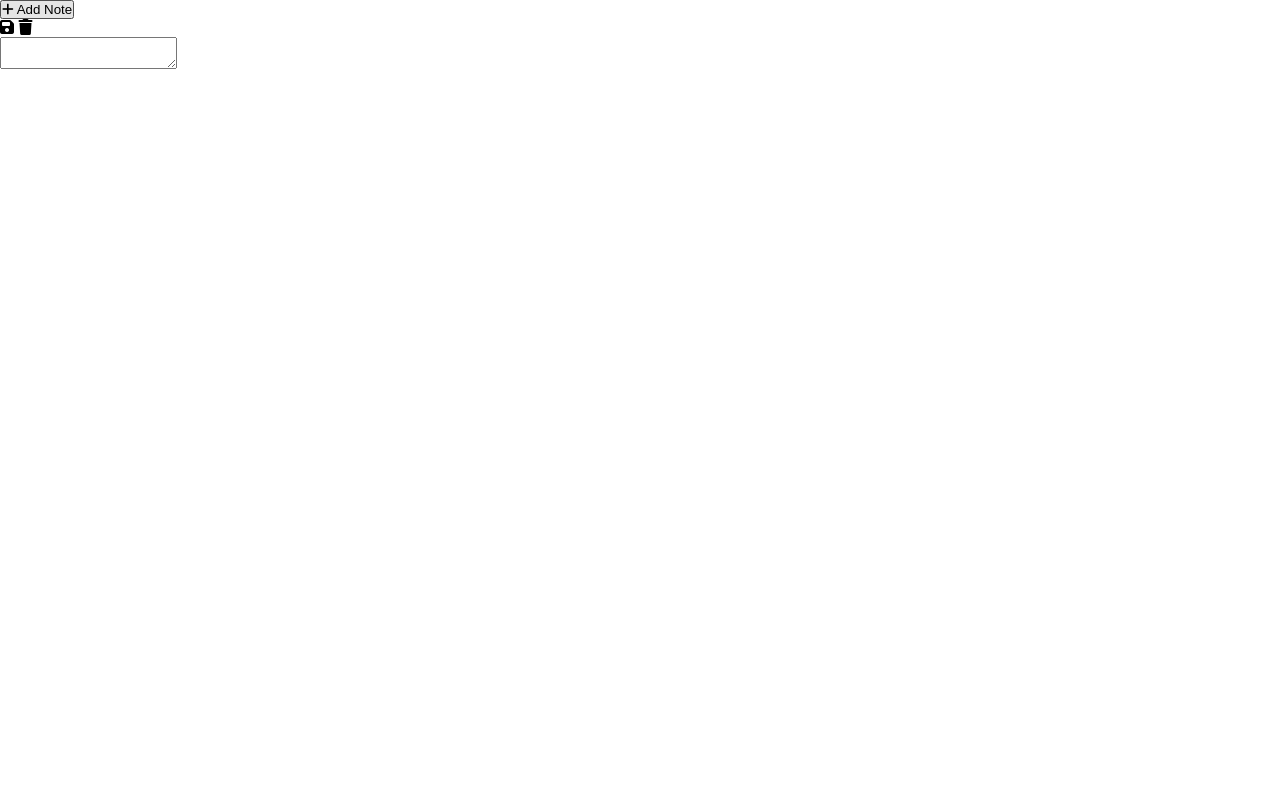
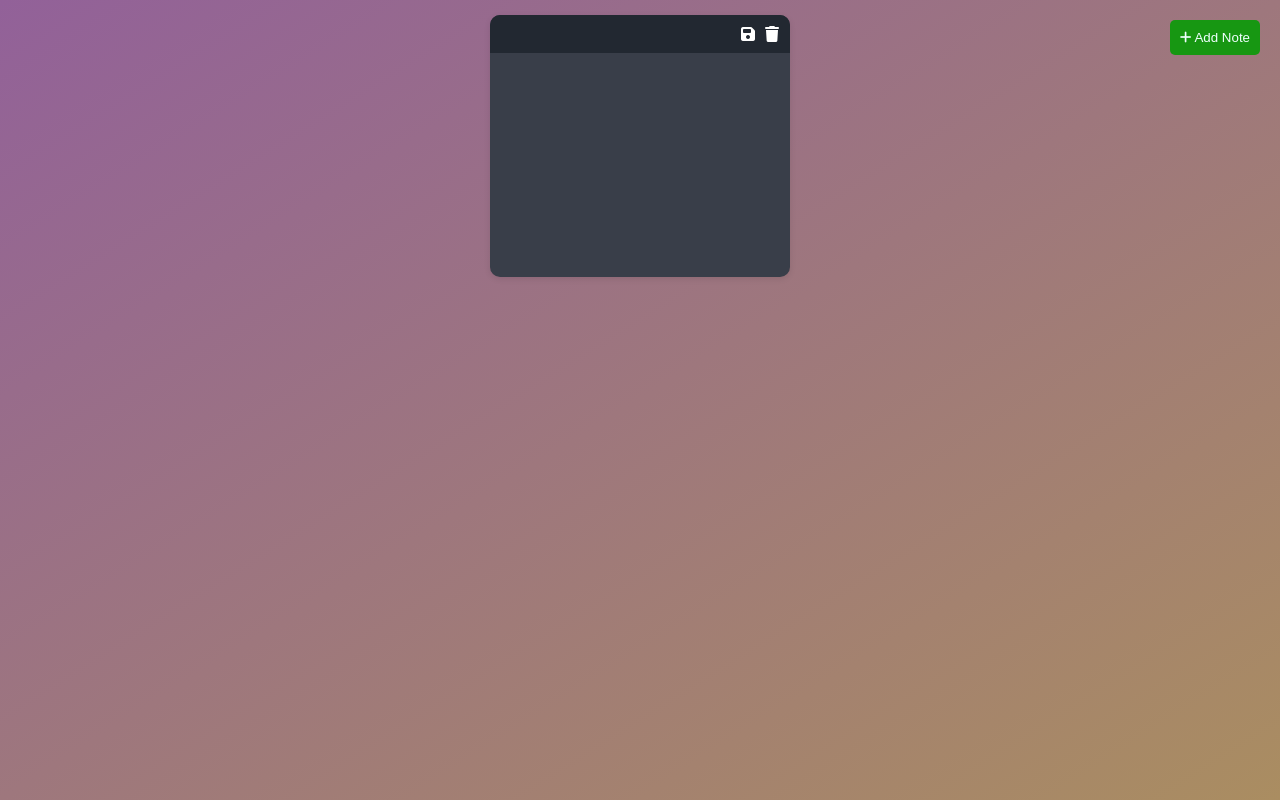
Before and after one commit to Ashhish-h/mini-projects, a plain HTML site: page notes-taking-app/index.html in a window 1280 px wide. Drawn offline with Linux system fonts and the light colour scheme.

Commit message:
add required CSS for the notes taking app

```diff
--- a/notes-taking-app/style.css
+++ b/notes-taking-app/style.css
@@ -4,3 +4,83 @@
     box-sizing: border-box;
     font-family: Arial, Helvetica, sans-serif;
 }
+
+body{
+    background: linear-gradient(to right bottom, #926199, #aa8d61);
+}
+
+#main{
+    min-height: 100vh;
+    padding-bottom: 50px;
+    display: flex;
+    justify-content: center;
+    align-items: flex-start;
+
+}
+
+#addBtn{
+    position: fixed;
+    top: 20px;
+    right: 20px;
+    color: azure;
+    background-color: #179712;
+    padding: 10px;
+    border: none;
+    outline: none;
+    border-radius: 5px;
+    cursor: pointer;
+    transition: background-color 0.3s ease;
+}
+
+#addBtn:hover{
+    background-color: #06a086;
+}
+
+.notes{
+
+    background-color: #393e49;
+    margin: 15px;
+    border-radius: 10px;
+    box-shadow: 0px 2px 6px rgba(0, 0, 0, 0.1);
+    overflow: hidden;
+    transition: box-shadow 0.3s ease;
+}
+
+.notes:hover{
+    box-shadow: 0px 4px 10px rgba(0, 0, 0, 0.4);
+}
+
+.tool{
+    background-color: #222831;
+    color: white;
+    padding: 6px;
+    display: flex;
+    justify-content: flex-end;
+}
+
+.tool i{
+    padding: 5px;
+    cursor: pointer;
+    transition: color 0.3 ease;
+}
+
+
+.tool i:hover{
+    color: #aca1a1;
+}
+
+.notes textarea{
+    width: 300px;
+    min-height: 220px;
+    resize: none;
+    padding: 10px;
+    font-size: 16px;
+    color: white;
+    border: none;
+    /* outline: none; */
+    background: transparent;
+}
+
+.notes textarea:focus{
+    width: 300px;
+}
```
